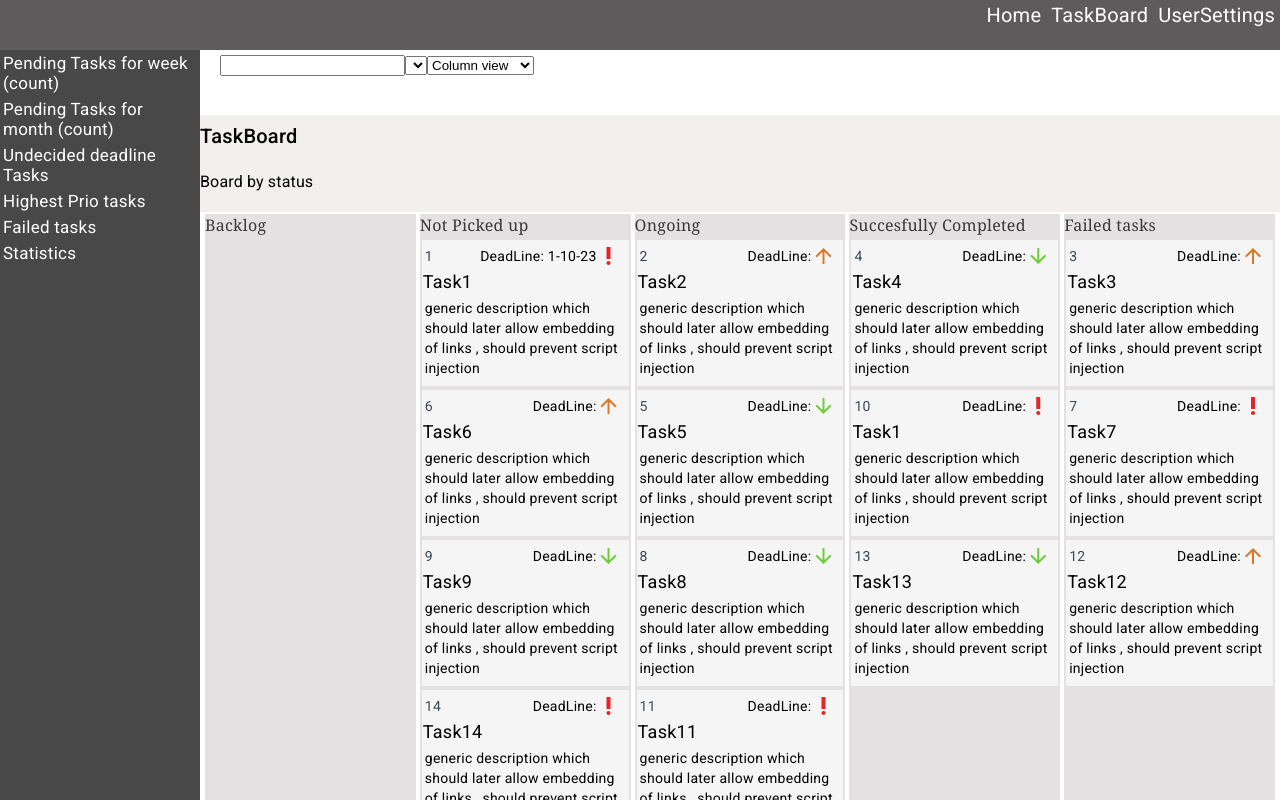
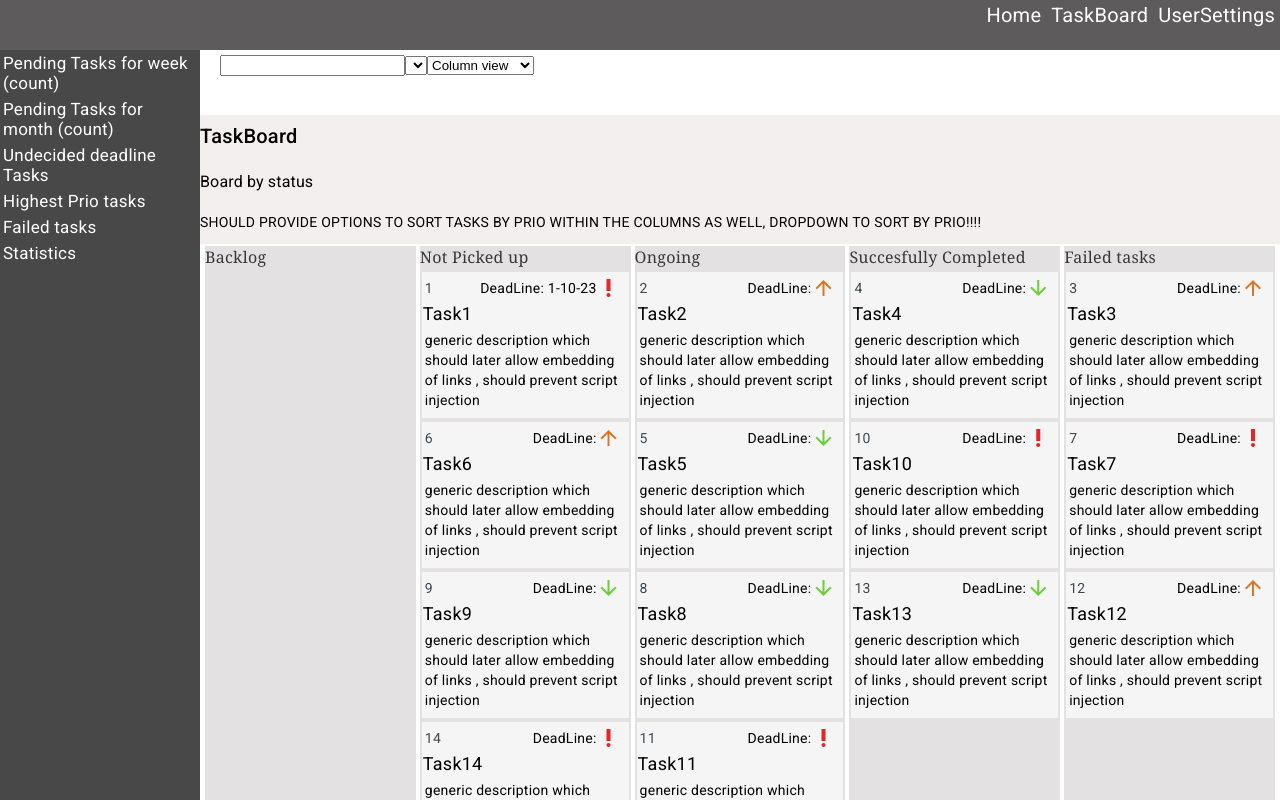
Before and after one commit to GeorgetAbraham/TasksApp, an Angular app: page /taskboard in a window 1280 px wide. Shown: the top 800 px of the page. Built offline with nearby package versions, Linux system fonts and the light colour scheme.

Commit message:
minor drag and drop

```diff
--- a/src/app/service/taskquery.service.ts
+++ b/src/app/service/taskquery.service.ts
@@ -5,6 +5,8 @@ import { Task,tasks } from '../taskdetails';
   providedIn: 'root'
 })
 export class TaskqueryService {
+
+  // service used to store representation of task locally in app and is used to communicate with DB for task CRUD/ API calls and other operations
 
   public tasksRep:any;
   // tasks rep is representation tasks data that is being used for taskboard view for persistence purposes
@@ -48,6 +50,7 @@ export class TaskqueryService {
       }
     );
       console.log("tasksby status is : ",tasksbystat);
+      tasksbystat["backlog"]=[];
     return tasksbystat
   }
 
--- a/src/app/service/view-filter-holder.service.ts
+++ b/src/app/service/view-filter-holder.service.ts
@@ -5,6 +5,9 @@ import { BehaviorSubject } from 'rxjs';
   providedIn: 'root'
 })
 export class ViewFilterHolderService {
+
+  // this service holds the view such as column,calendar,list view + filter params . These together can be used to create query for API call to DB
+  // for taskbystatus or any other task call in planning view
 
   public viewMode=new BehaviorSubject("column");
   constructor() { }
--- a/src/app/taskboard-folder/boardview/boardview.component.css
+++ b/src/app/taskboard-folder/boardview/boardview.component.css
@@ -1,17 +1,19 @@
 app-querybar{
 	height:60px;
-	display:block;
+	min-height:60px;
 	padding-left: 20px;
-	padding-top: 5px;;
+	padding-top: 5px;
 }
 .boardview-container{
 	height:100%;
+	display: flex;
+	flex-direction: column;
+	justify-content: flex-start;
 }
 
 app-planner-container{
-	height:100%;
 	padding-top:5px;
 	padding-bottom:10px;
 	background-color: rgb(244, 239, 239);
-	display: block;
+	flex-grow: 1;
 }
--- a/src/app/taskboard-folder/plannerview/column-view/column-view.component.html
+++ b/src/app/taskboard-folder/plannerview/column-view/column-view.component.html
@@ -1,30 +1,30 @@
 <h3>Board by status</h3>
+<p>SHOULD PROVIDE OPTIONS TO SORT TASKS BY PRIO WITHIN THE COLUMNS AS WELL, DROPDOWN TO SORT BY PRIO!!!!</p>
 <!-- jira view trying to show  tasks by status  -->
-<div class="columnview-container">
-
-	<div class="backlog-container column-container">
+<div class="columnview-container" cdkDropListGroup>
+	<div class="backlog-container column-container" cdkDropList (cdkDropListDropped)=drop($event) [cdkDropListData]="this.taskByStatus['backlog']">
 		<div class="task-categories"> Backlog</div>
 	</div>
 
 
-	<div class="not-started-container column-container">
+	<div class="not-started-container column-container" cdkDropList (cdkDropListDropped)=drop($event) [cdkDropListData]="this.taskByStatus['not started']">
 		<div class="task-categories"> Not Picked up</div>
-		<column-task *ngFor="let task of this.taskByStatus['not started']" [task]="task"></column-task>
+		<column-task *ngFor="let task of this.taskByStatus['not started']" [task]="task" cdkDrag></column-task>
 	</div>
 
-	<div class="ongoing-container column-container">
+	<div class="ongoing-container column-container" cdkDropList (cdkDropListDropped)=drop($event) [cdkDropListData]="this.taskByStatus['ongoing']">
 		<div class="task-categories"> Ongoing</div>
-		<column-task *ngFor="let task of this.taskByStatus['ongoing']" [task]="task"></column-task>
+		<column-task *ngFor="let task of this.taskByStatus['ongoing']" [task]="task" cdkDrag></column-task>
 	</div>
 
-	<div class="successful-container column-container">
+	<div class="successful-container column-container" cdkDropList (cdkDropListDropped)=drop($event) [cdkDropListData]="this.taskByStatus['successful']">
 		<div class="task-categories"> Succesfully Completed</div>
-		<column-task *ngFor="let task of this.taskByStatus['successful']" [task]="task"></column-task>
+		<column-task *ngFor="let task of this.taskByStatus['successful']" [task]="task" cdkDrag></column-task>
 	</div>
 
-	<div class="failed-container column-container">
+	<div class="failed-container column-container" cdkDropList (cdkDropListDropped)=drop($event) [cdkDropListData]="this.taskByStatus['failed']">
 		<div class="task-categories"> Failed tasks</div>
-		<column-task *ngFor="let task of this.taskByStatus['failed']" [task]="task"></column-task>
+		<column-task *ngFor="let task of this.taskByStatus['failed']" [task]="task" cdkDrag></column-task>
 	</div>
 
 
--- a/src/app/taskboard-folder/plannerview/column-view/column-view.component.ts
+++ b/src/app/taskboard-folder/plannerview/column-view/column-view.component.ts
@@ -1,5 +1,7 @@
+import { CdkDragDrop, moveItemInArray, transferArrayItem } from '@angular/cdk/drag-drop';
 import { Component } from '@angular/core';
 import { TaskqueryService } from 'src/app/service/taskquery.service';
+import { Task } from 'src/app/taskdetails';
 @Component({
   selector: 'app-column-view',
   templateUrl: './column-view.component.html',
@@ -20,5 +22,24 @@ export class ColumnViewComponent {
     this.taskByStatus=taskQueryServie.getTaskByStatus();
   }
 
+  drop(event:CdkDragDrop<Task []>){
+// generic taking input of what type of array to put data in
+
+    // function triggered when cdk drag element is dropped. Here the state of task is updated based
+    // on column
+    // we can use switch statemtn based on id or class of column
+
+    // console.log("drop event",event);
+
+    // NEED TO PREVENT REORDERING WITHIN SAME LIST THAT IS ORDER SHOULD NOT CHANGE
+
+    if(event.previousContainer !== event.container){
+      // trigger state change backend function as well as change value in the taskby status and taskrep as well
+      transferArrayItem(event.previousContainer.data,event.container.data,event.previousIndex,event.currentIndex);
+
+
+    }
+
+  }
 
 }
--- a/src/app/taskdetails.ts
+++ b/src/app/taskdetails.ts
@@ -110,7 +110,7 @@ export const tasks: {[key:string]:Task}={
     },
     10:{
         id:"10",
-        title:"task1",
+        title:"task10",
         description:" generic description which should later allow embedding of links , should prevent script injection",
         priority:2,
         // priority is low, medium,high {0,1,2} maybe use enum?
```
Also changed, not shown: src/app/material/material.module.ts (+5 -2 lines).
